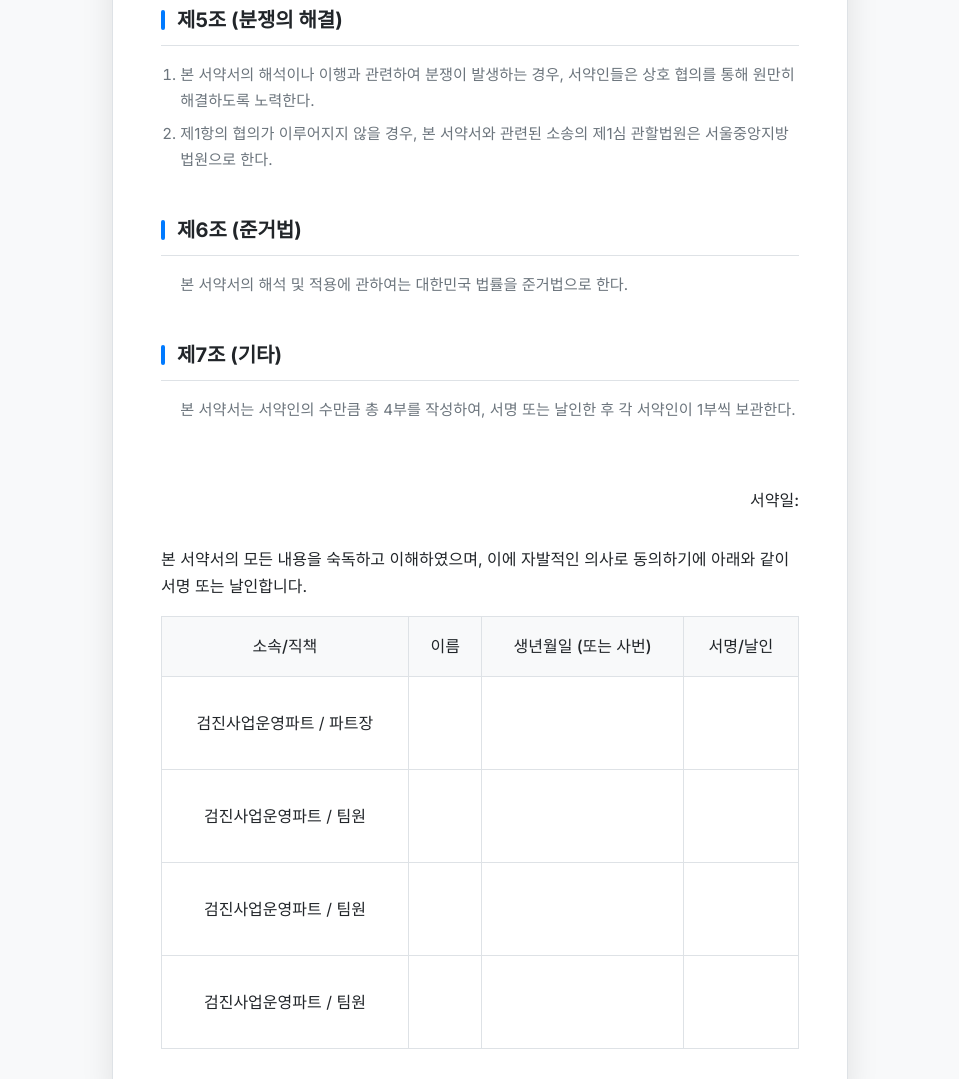
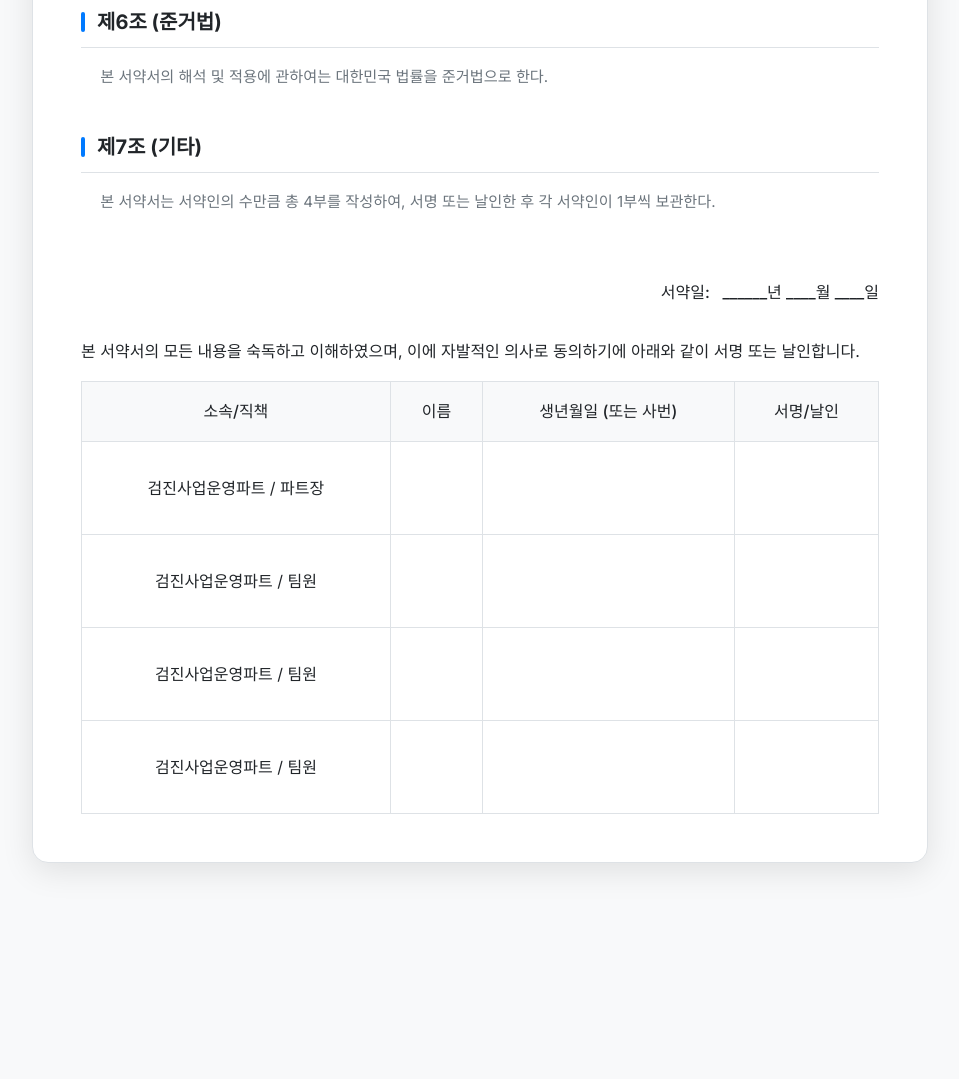
Before and after one commit to sehwanjo10/KMI, a plain HTML site: page index.html in a window 1280 px wide. Shown: the part 1743-2822 px from the top of the page, without its empty margins (160-1119 px from the left). After the commit the page ends 2702 px from the top, so only its background shows below. Drawn offline with Linux system fonts and the light colour scheme.

Commit message:
Update index.html

```diff
--- a/index.html
+++ b/index.html
@@ -31,7 +31,7 @@
 
         /* --- Layout --- */
         .container {
-            max-width: 800px;
+            max-width: 960px; /* 가로 폭을 800px에서 960px로 넓혔습니다. */
             margin: 4rem auto;
             padding: 2rem;
             box-sizing: border-box;
@@ -126,7 +126,7 @@
             margin-top: 4rem;
         }
         .signature-date {
-            text-align: right;
+            text-align: right; /* 오른쪽 정렬은 유지하되, 내용을 수정하여 공간 확보 */
             font-weight: 500;
             margin-bottom: 2rem;
         }
@@ -171,6 +171,7 @@
             .container {
                 margin: 1rem;
                 padding: 1rem;
+                max-width: 100%; /* 모바일에서는 폭을 꽉 채우도록 수정 */
             }
             .card {
                 padding: 1.5rem;
@@ -273,7 +274,7 @@
                 </article>
 
                 <section class="signature-section">
-                    <p class="signature-date"><strong>서약일: </strong></p>
+                    <p class="signature-date"><strong>서약일: </strong>&nbsp; ______년 ____월 ____일</p>
                     <p>본 서약서의 모든 내용을 숙독하고 이해하였으며, 이에 자발적인 의사로 동의하기에 아래와 같이 서명 또는 날인합니다.</p>
 
                     <table class="signature-table">
```
